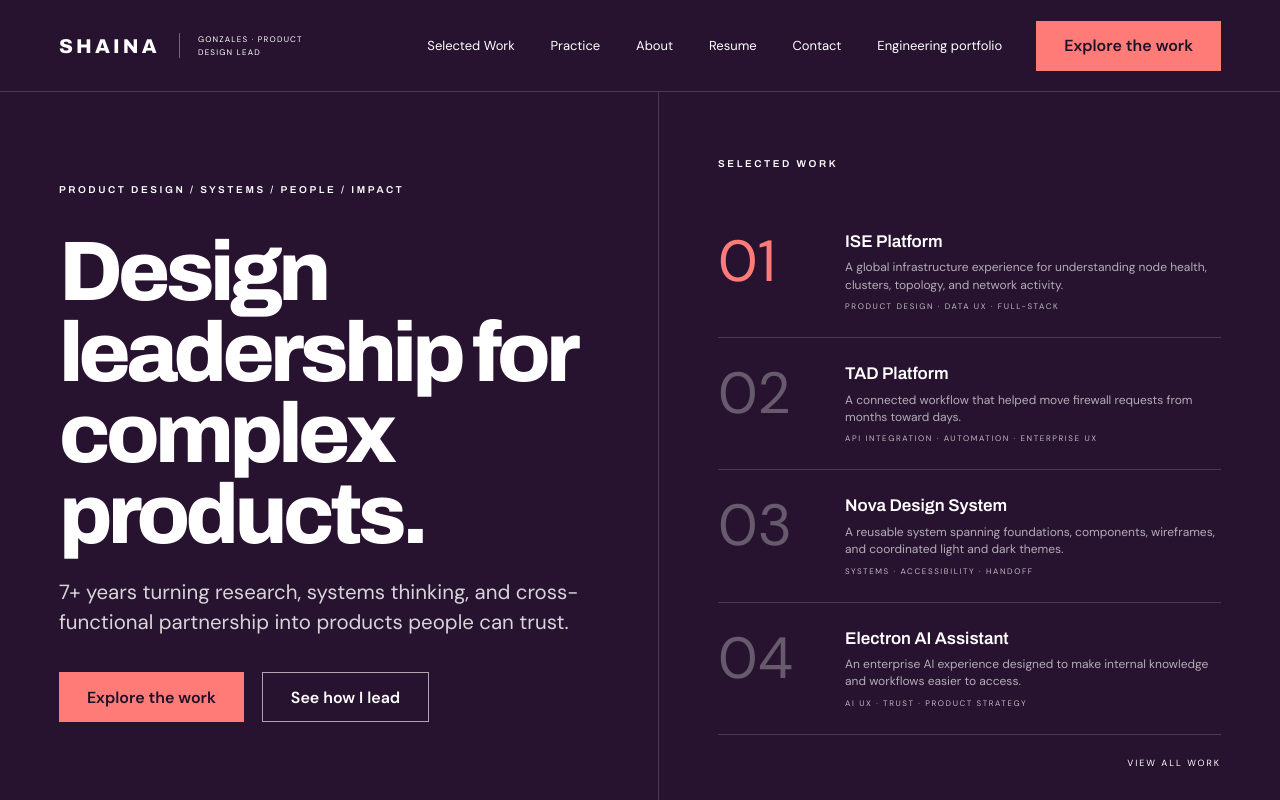
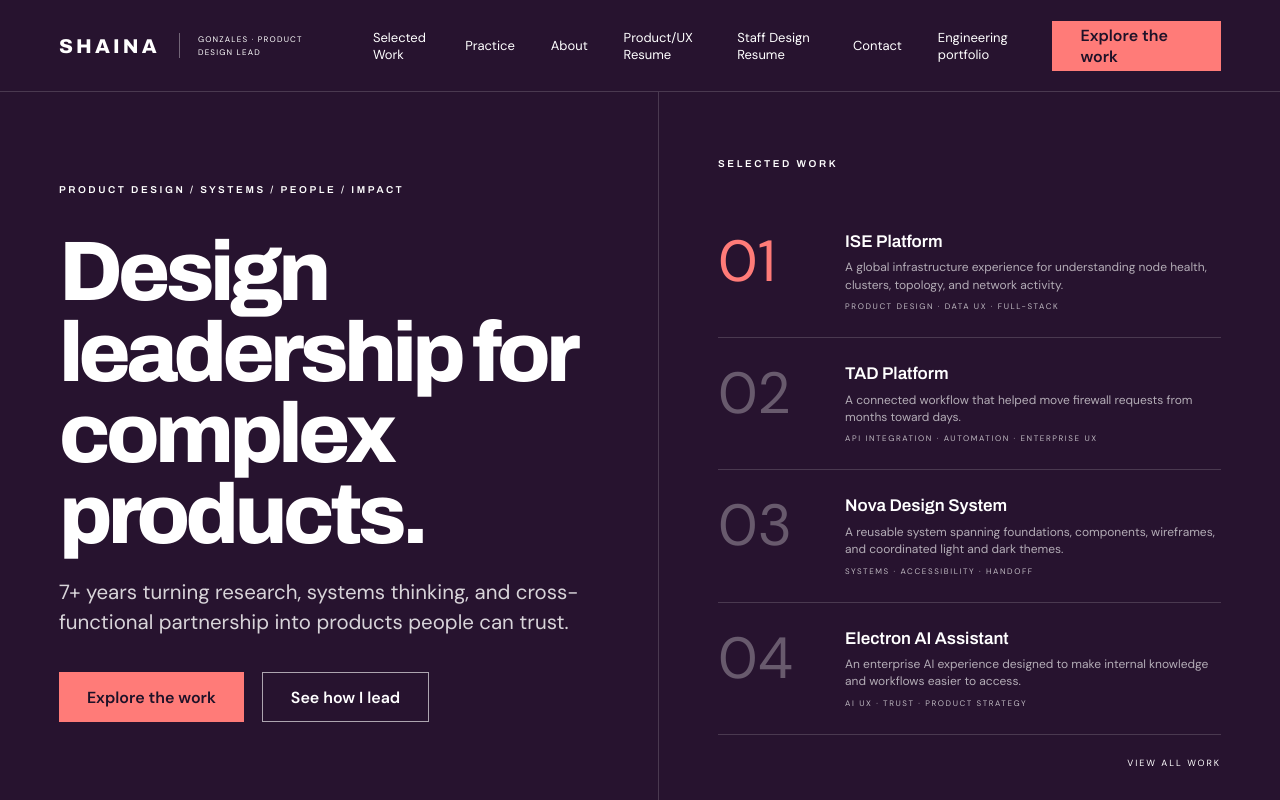
Before and after one commit to gonzasha345-art/designportfolio, a React (Vite) app: page / in a window 1280 px wide. Shown: the top 800 px of the page. Built offline with nearby package versions, Linux system fonts and the light colour scheme.

Commit message:
Add product UX and staff design resumes

```diff
--- a/src/App.jsx
+++ b/src/App.jsx
@@ -1,5 +1,8 @@
 import { useEffect, useState } from "react";
 import "./styles.css";
+
+const productResumeHref = `${import.meta.env.BASE_URL}Shaina-Gonzales-Senior-Product-UX-Resume.pdf`;
+const staffResumeHref = `${import.meta.env.BASE_URL}Shaina-Gonzales-Staff-Systems-Design-Resume.pdf`;
 
 const work = [
   { number: "01", title: "ISE Platform", note: "A global infrastructure experience for understanding node health, clusters, topology, and network activity.", tags: "PRODUCT DESIGN · DATA UX · FULL-STACK", primary: "Open Figma prototype", href: "https://symbol-desert-66256692.figma.site", indexHref: "#work" },
@@ -54,7 +57,8 @@ export function App() {
           <a href="#work">Selected Work</a>
           <a href="#practice">Practice</a>
           <a href="#about">About</a>
-          <a href="https://www.shainagonzalesdesigns.com/Shaina-Gonzales-Resume.pdf">Resume</a>
+          <a href={productResumeHref} download="Shaina-Gonzales-Senior-Product-UX-Resume.pdf">Product/UX Resume</a>
+          <a href={staffResumeHref} download="Shaina-Gonzales-Staff-Systems-Design-Resume.pdf">Staff Design Resume</a>
           <a href="#contact">Contact</a>
           <a href="https://www.shainagonzalesdesigns.com/">Engineering portfolio</a>
         </nav>
@@ -230,6 +234,10 @@ export function App() {
           <div className="about-copy">
             <p>I’m Shaina Gonzales, a product designer and UX/UI leader with 7+ years of experience across enterprise platforms, design systems, research, visual design, and front-end collaboration.</p>
             <p>My range helps me move comfortably from executive conversations and discovery sessions to workflow architecture, interface craft, and engineering handoff.</p>
+            <div className="resume-downloads" aria-label="Download design resumes">
+              <a className="text-link" href={productResumeHref} download="Shaina-Gonzales-Senior-Product-UX-Resume.pdf">Download Senior Product/UX Resume</a>
+              <a className="text-link" href={staffResumeHref} download="Shaina-Gonzales-Staff-Systems-Design-Resume.pdf">Download Staff Systems Design Resume</a>
+            </div>
             <a className="text-link" href="https://www.shainagonzalesdesigns.com/">View my full-stack engineering portfolio</a>
           </div>
         </section>
@@ -248,7 +256,7 @@ export function App() {
           <p className="eyebrow">LET’S MAKE COMPLEX WORK CLEARER</p>
           <h2>Looking for design leadership that brings people together?</h2>
           <a className="contact-link" href="mailto:shaina.gonzales@outlook.com">shaina.gonzales@outlook.com</a>
-          <div className="footer-links"><a href="https://www.linkedin.com/in/shainag3">LinkedIn</a><a href="https://github.com/gonzasha345-art/designportfolio">Portfolio repository</a><a href="https://github.com/gonzasha345-art">GitHub profile</a><a href="https://www.shainagonzalesdesigns.com/">Engineering portfolio</a><a href="#top">Back to top</a></div>
+          <div className="footer-links"><a href={productResumeHref} download="Shaina-Gonzales-Senior-Product-UX-Resume.pdf">Product/UX Resume</a><a href={staffResumeHref} download="Shaina-Gonzales-Staff-Systems-Design-Resume.pdf">Staff Design Resume</a><a href="https://www.linkedin.com/in/shainag3">LinkedIn</a><a href="https://github.com/gonzasha345-art/designportfolio">Portfolio repository</a><a href="https://github.com/gonzasha345-art">GitHub profile</a><a href="https://www.shainagonzalesdesigns.com/">Engineering portfolio</a><a href="#top">Back to top</a></div>
         </section>
       </main>
     </div>
--- a/src/styles.css
+++ b/src/styles.css
@@ -168,6 +168,8 @@ h1 { max-width: 730px; margin-bottom: 22px; font: 800 clamp(58px, 6.6vw, 102px)/
 .about h2 { font-size: clamp(42px, 5vw, 78px); }
 .about-copy { padding-top: 10px; font-size: 18px; line-height: 1.65; color: rgba(255,255,255,.78); }
 .text-link { display: inline-block; margin-top: 10px; color: white; }
+.resume-downloads { display: flex; gap: 22px; flex-wrap: wrap; margin: 22px 0 8px; }
+.resume-downloads .text-link { margin-top: 0; }
 .experience { padding: 100px clamp(28px, 7vw, 110px); background: var(--paper); }
 .experience > h2 { max-width: 1050px; margin: 0 0 60px; font: 700 clamp(42px, 5vw, 76px)/1 "Archivo", sans-serif; letter-spacing: -.05em; }
 .experience-list { border-top: 1px solid var(--line-light); }
```
Also changed, not shown: 9 other files (tests, documents, lock files or other folders).
